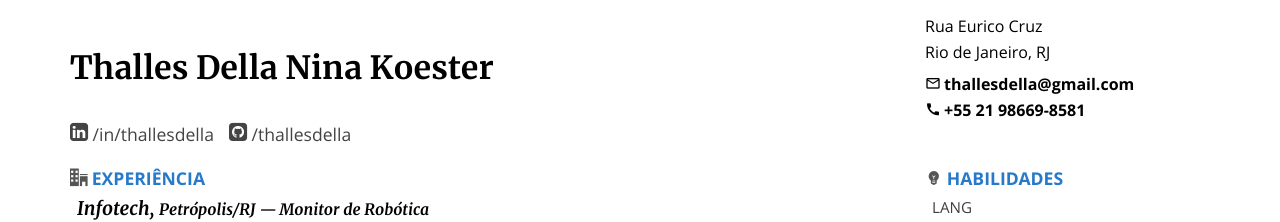
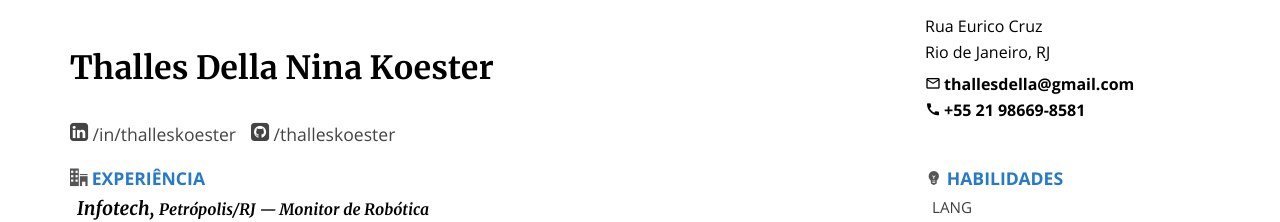
Before and after one commit to thalleskoester/curriculo, a plain HTML site: page index.html in a window 1280 px wide. Shown: the top 222 px of the page. Drawn offline with Linux system fonts and the light colour scheme; files whose address does not match are found by name; a web font is replaced by a local one.

Commit message:
Update social link

```diff
--- a/index.html
+++ b/index.html
@@ -26,13 +26,13 @@
         </div>
         <div class="main_links">
             <span class="icon-linkedin-square">
-            <a href="https://linkedin.com/in/thallesdella" title="LinkedIn">
-                /in/thallesdella
+            <a href="https://linkedin.com/in/thalleskoester" title="LinkedIn">
+                /in/thalleskoester
             </a>
             </span>
             <span class="icon-github-square">
-            <a href="https://github.com/thallesdella" title="Github">
-                /thallesdella
+            <a href="https://github.com/thalleskoester" title="Github">
+                /thalleskoester
             </a>
             </span>
         </div>
```
